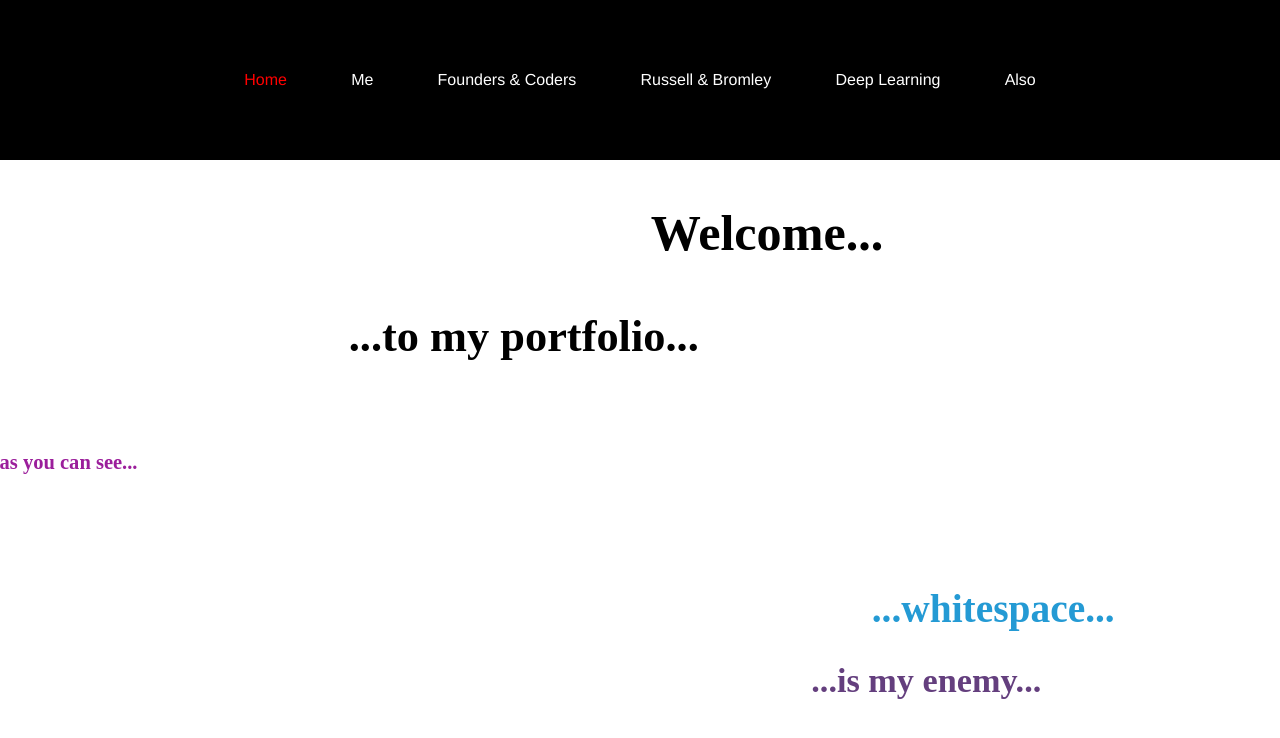
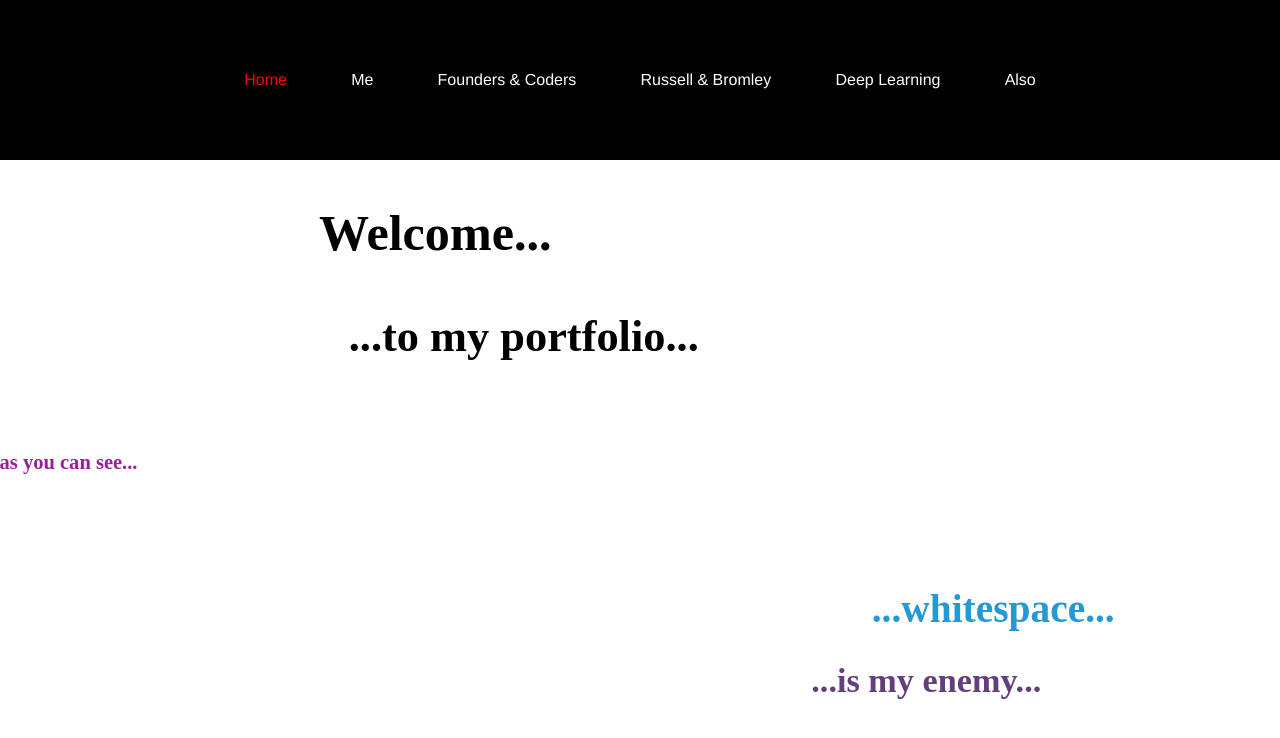
Before and after one commit to harryyy27/portfolio, a React (Create React App) app: page / in a window 1280 px wide. Shown: the top 738 px of the page. Built offline with nearby package versions, Linux system fonts and the light colour scheme.

Commit message:
centred headings

```diff
--- a/src/components/styled.js
+++ b/src/components/styled.js
@@ -81,6 +81,7 @@ const Canvas = styled.canvas`
 `
 const Heading = styled.h1`
     width:100%;
+    text-align:center;
 
     font-size: 26px;
     color: ${props=>props.color};
@@ -89,7 +90,6 @@ const Heading = styled.h1`
         font-size: ${props=>props.size!==undefined?props.size+'px':'2em'};
         top: ${props=>props.y}vh;
         left: ${props=>props.x}vw;
-        text-align:center;
         padding:10px 0px 10px 0px
     }
 
```
